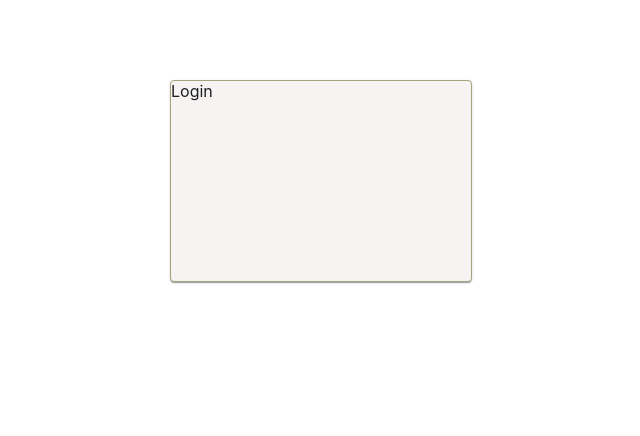
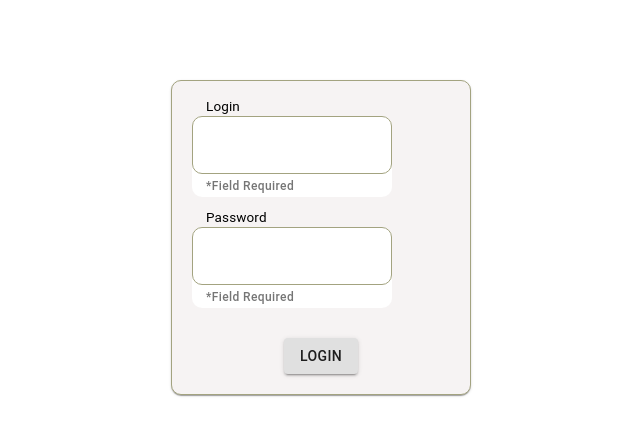
Before and after one commit to Kratak/todo-app, a React (Create React App) app: page / in a window 1280 px wide. Shown: the top 436 px of the page, without its empty margins (319-959 px from the left). Built offline with nearby package versions, Linux system fonts and the light colour scheme.

Commit message:
* Change: Login screen fields

```diff
--- a/src/components/pages/login/login.tsx
+++ b/src/components/pages/login/login.tsx
@@ -1,31 +1,40 @@
 import React from "react";
-import PaperBase from "@material-ui/core/Paper";
-import styled from "styled-components";
+import { LoginPaper } from "./login-paper-styled";
+import { LoginTexField } from "./login-text-field-styled";
+import Button from "@material-ui/core/Button";
+import Grid from "@material-ui/core/Grid";
 
-import { stylesConstans } from "components/shared/utils";
+export const Login = () => {
+  const isValid = true;
+  const errorMessage = "Incorrect entry.";
+  const helperText = "*Field Required";
+  const loginLabel = "Login";
+  const passwordLabel = "Password";
 
-const { media, colors, compoundStyles } = stylesConstans;
+  const helperTextMessage = isValid ? helperText : errorMessage;
 
-const Paper = styled(PaperBase)`
-  && {
-    align-self: center;
-    width: 90vw;
-    min-height: 200px;
-    transform: translateX(-50%);
-    position: absolute;
-    top: 80px;
-    left: 50%;
-    background-color: ${colors.modalBackground};
-    border: ${compoundStyles.border};
-
-    ${media.tabletOnly} {
-      width: 400px;
-    }
-
-    ${media.desktopOnly} {
-      width: 300px;
-    }
-  }
-`;
-
-export const Login = () => <Paper>Login</Paper>;
+  return (
+    <LoginPaper>
+      <LoginTexField
+        error={!isValid}
+        label={loginLabel}
+        helperText={helperTextMessage}
+      />
+      <LoginTexField
+        error={!isValid}
+        label={passwordLabel}
+        helperText={helperTextMessage}
+        lastOfType
+      />
+      <Grid container>
+        <Grid
+          item
+          xs={12}
+          style={{ display: "flex", justifyContent: "center" }}
+        >
+          <Button variant={"contained"}>Login</Button>
+        </Grid>
+      </Grid>
+    </LoginPaper>
+  );
+};
```
